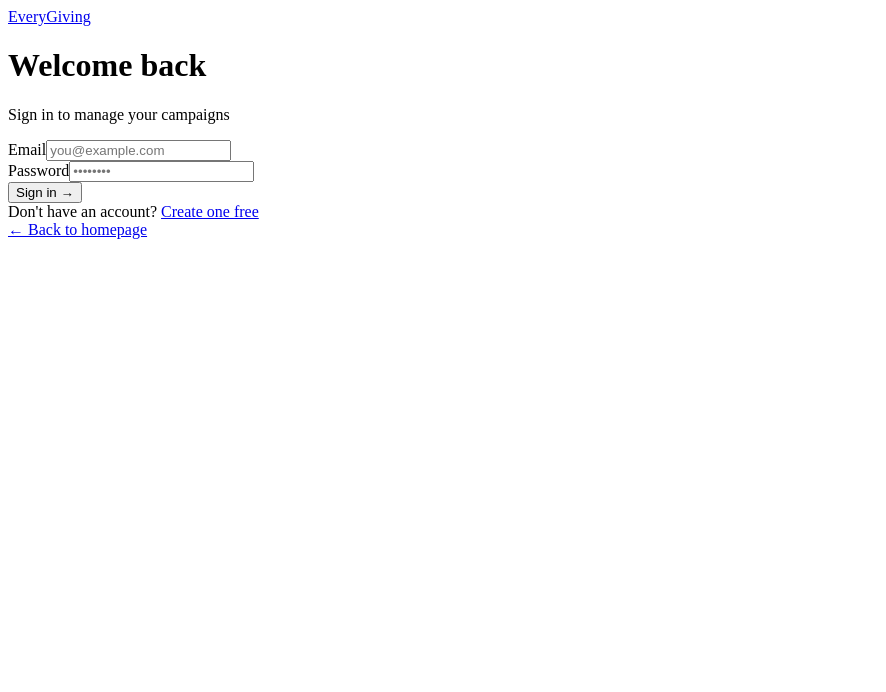
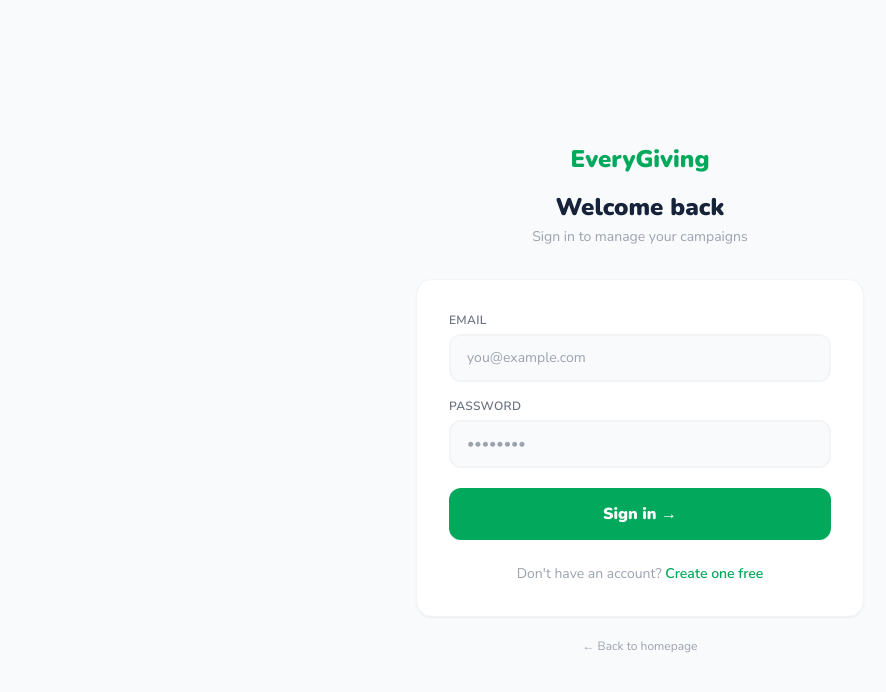
Before and after one commit to jefferyofosu1-cyber/everygivinggh, a Next.js app: page /auth/login in a window 1280 px wide. Shown: the top 692 px of the page, without its empty margins (0-886 px from the left). Built offline with nearby package versions, Linux system fonts and the light colour scheme; no server answers.

Commit message:
Add files via upload

```diff
--- /dev/null
+++ b/app/globals.css
@@ -0,0 +1,38 @@
+@import url('https://fonts.googleapis.com/css2?family=Nunito:wght@600;700;800;900&family=Nunito+Sans:wght@300;400;500;600&display=swap');
+
+@tailwind base;
+@tailwind components;
+@tailwind utilities;
+
+:root {
+  --primary: #02A95C;
+  --primary-dark: #017A42;
+  --primary-light: #E8FBF2;
+  --navy: #16233A;
+}
+
+* { box-sizing: border-box; }
+
+html { scroll-behavior: smooth; }
+
+body {
+  font-family: 'Nunito Sans', sans-serif;
+  color: #1A2B3C;
+}
+
+h1, h2, h3, h4, h5, h6 {
+  font-family: 'Nunito', sans-serif;
+}
+
+@keyframes fadeUp {
+  from { opacity: 0; transform: translateY(16px); }
+  to   { opacity: 1; transform: translateY(0); }
+}
+
+.animate-fadeUp { animation: fadeUp 0.5s ease both; }
+
+@keyframes pulse-dot {
+  0%, 100% { opacity: 1; }
+  50%       { opacity: 0.3; }
+}
+.animate-pulse-dot { animation: pulse-dot 2s infinite; }
--- /dev/null
+++ b/app/layout.tsx
@@ -0,0 +1,22 @@
+import type { Metadata } from 'next'
+import './globals.css'
+import { Toaster } from 'react-hot-toast'
+
+export const metadata: Metadata = {
+  title: "Every Giving — Ghana's Trusted Crowdfunding Platform",
+  description: 'The trusted way to raise and give money in Ghana. Verified fundraisers. Mobile money payments. Full transparency.',
+}
+
+export default function RootLayout({ children }: { children: React.ReactNode }) {
+  return (
+    <html lang="en">
+      <body>
+        {children}
+        <Toaster position="bottom-right" toastOptions={{
+          style: { fontFamily: "'Nunito Sans', sans-serif", fontSize: '0.85rem' },
+          success: { iconTheme: { primary: '#02A95C', secondary: '#fff' } },
+        }} />
+      </body>
+    </html>
+  )
+}
```
